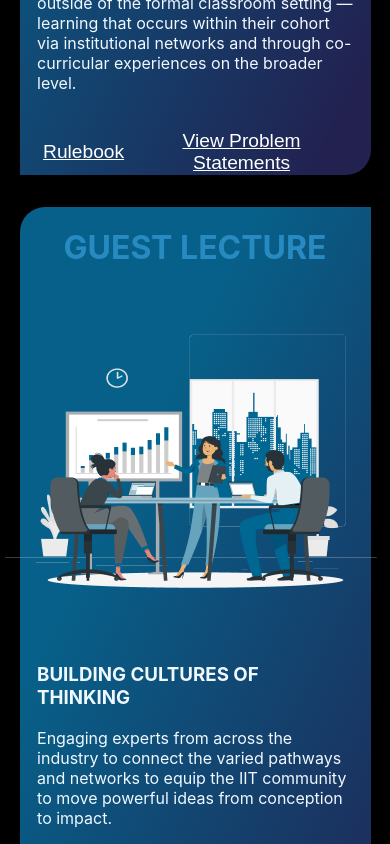
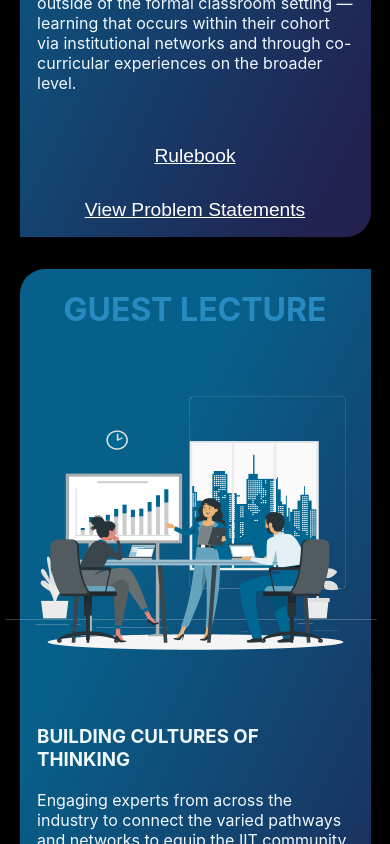
Before and after one commit to Civil-Conclave/civilconclave2k22, a React (Create React App) app: page /events in a window 390 px wide. Shown: the part 1240-2084 px from the top of the page. Built offline with nearby package versions, Linux system fonts and the light colour scheme.

Commit message:
Events page buttons padding added

```diff
--- a/src/components/Events/EventsAll.css
+++ b/src/components/Events/EventsAll.css
@@ -164,4 +164,12 @@
     margin: 0;
     margin-top: 3vh;
   }
+  .submitButton{
+    width: 100%;
+    margin: auto;
+    padding: 1rem;
+  }
+  .caseStudyButtons{
+    flex-direction: column;
+  }
 }
```
